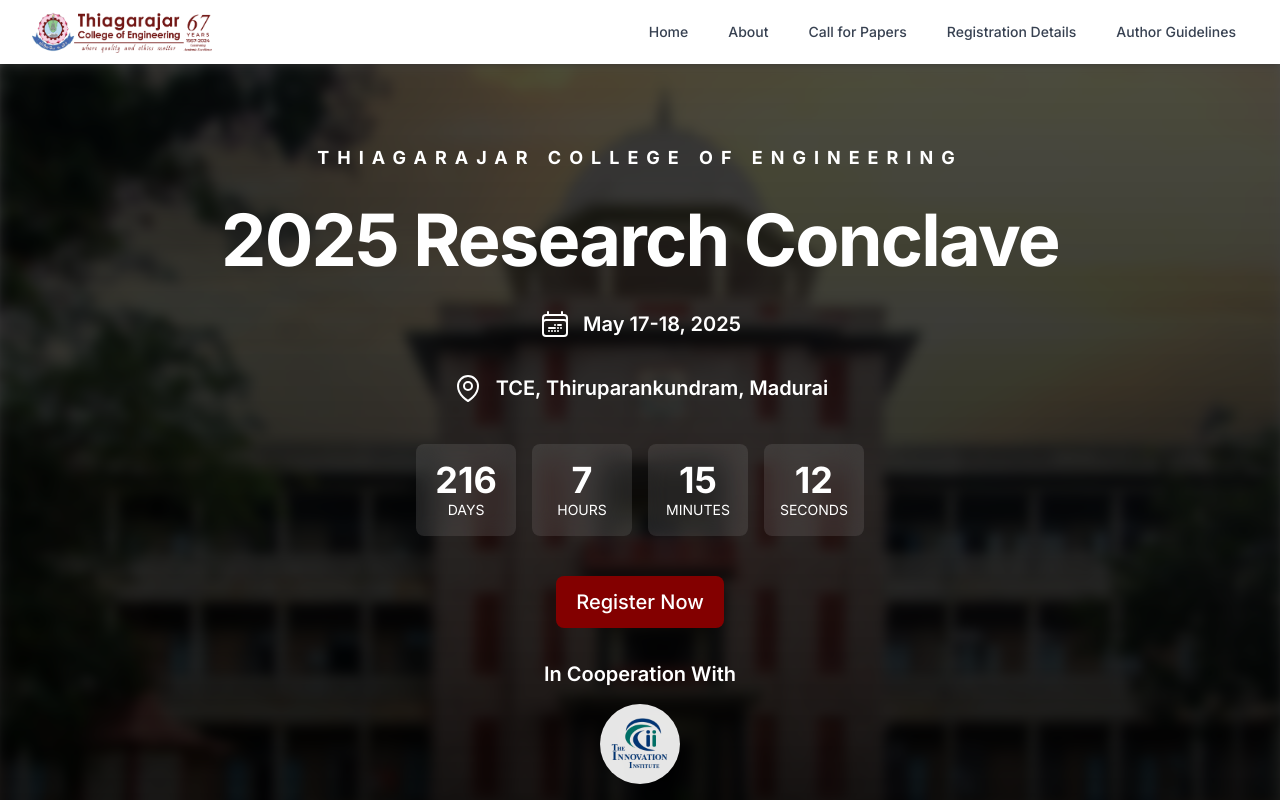
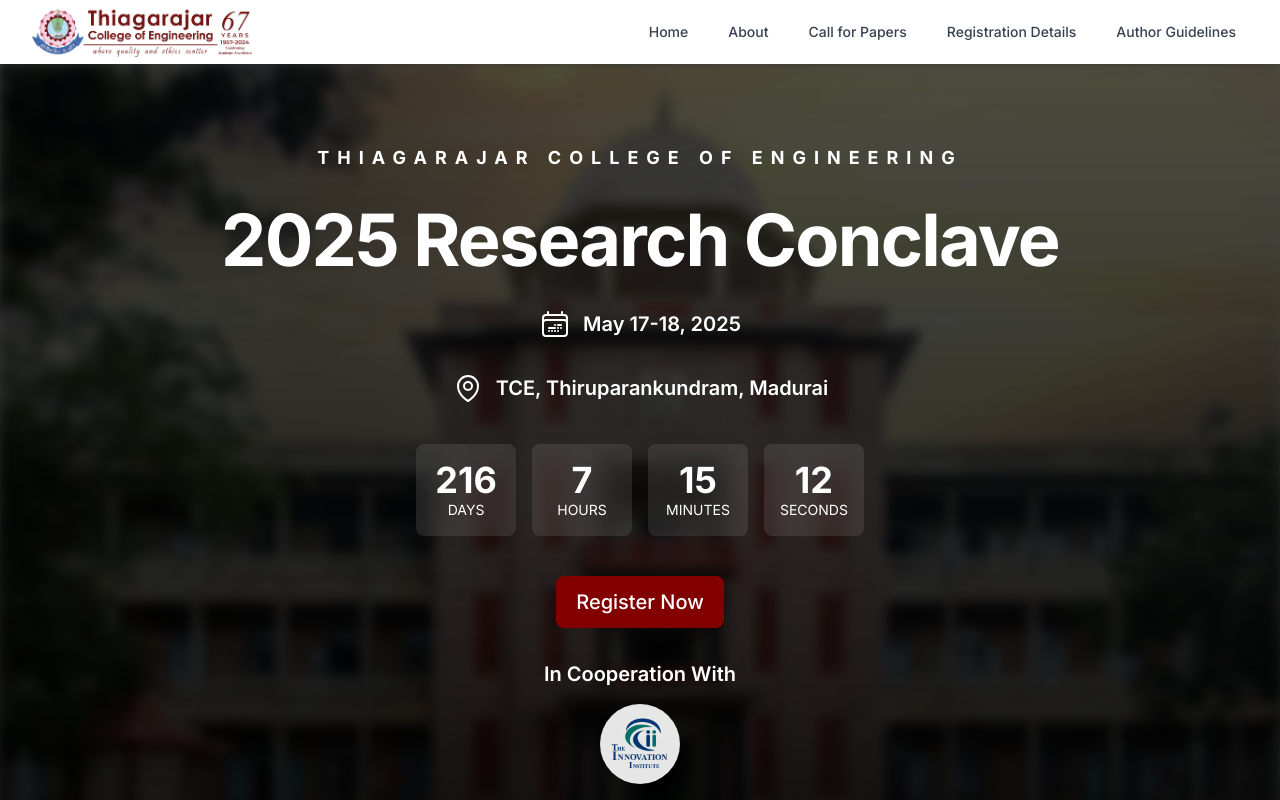
Before and after one commit to kmrsanthosh/TCEResearchConclave, a Next.js app: page / in a window 1280 px wide. Shown: the top 800 px of the page. Built offline with nearby package versions, Linux system fonts and the light colour scheme.

Commit message:
Changed TCE Logo Height from 180 to 220

```diff
--- a/components/Navbar.tsx
+++ b/components/Navbar.tsx
@@ -73,7 +73,7 @@
             <Image
               src="/assets/logos/TCE-Logo.svg"
               alt="TCE Logo"
-              width={180}
+              width={220}
               height={40}
               priority
             />
```
